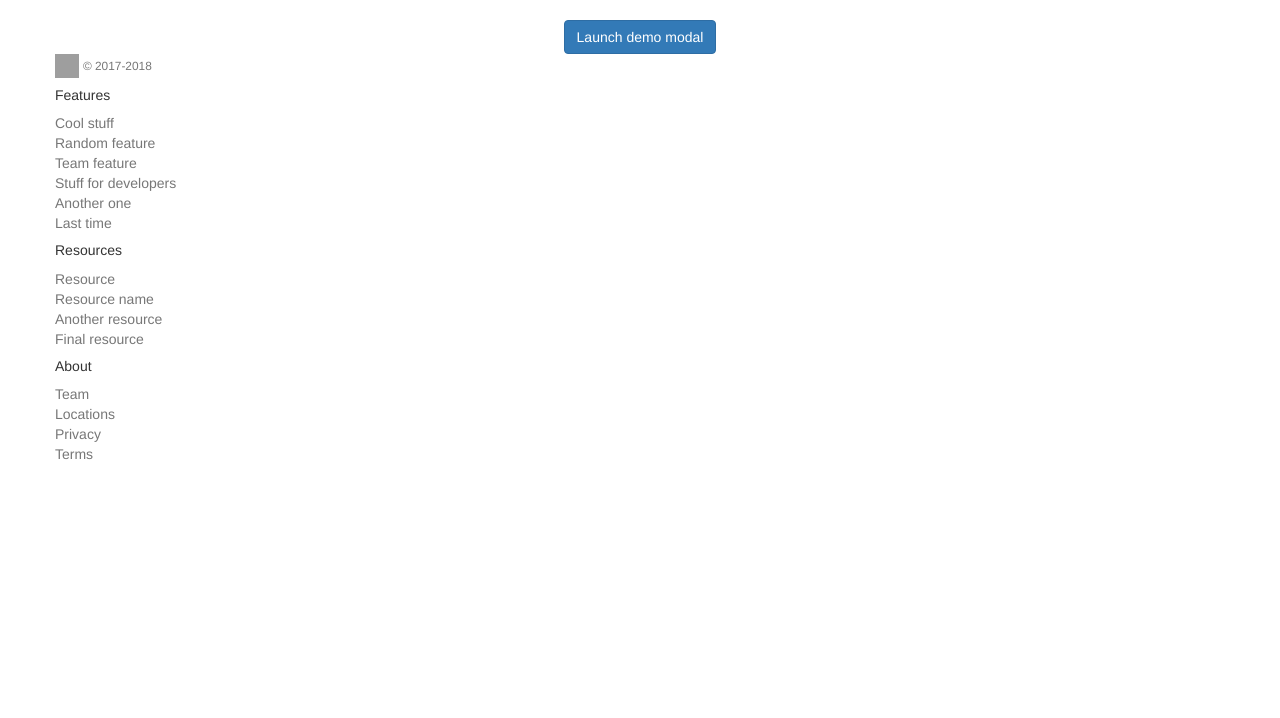
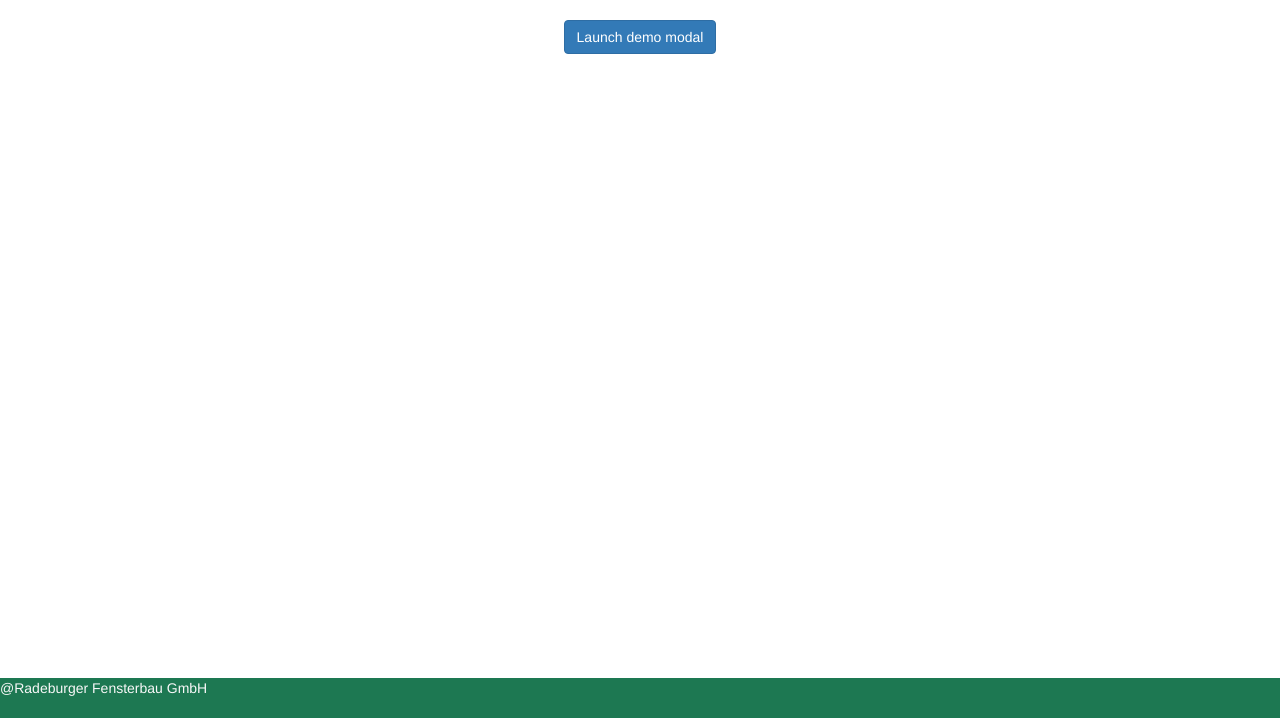
Before and after one commit to shoaib7k/pro_scr, a PHP site: page / in a window 1280 px wide. Shown: the part 82-800 px from the top of the page. Run offline with PHP 8.4, Linux system fonts and the light colour scheme; some libraries are stand-ins or nearby versions; grey boxes are pictures that could not be loaded.

Commit message:
footer add

```diff
--- /dev/null
+++ b/footer.php
@@ -0,0 +1,9 @@
+<footer style="
+   bottom:0;
+   width:100%;
+   height:40px;
+   background:#1D7852;
+   color: #F8F8F8;
+   position:absolute">
+    <p>@Radeburger Fensterbau GmbH</p>
+</footer>
--- a/header.php
+++ b/header.php
@@ -52,5 +52,6 @@
       </div>
 
     </div>
+  </nav>
 </div>
       <!--/.nav-collapse -->
--- a/index.php
+++ b/index.php
@@ -1,7 +1,9 @@
 <html>
+
 <head>
   <?php include "head.php"; ?>
 </head>
+
 <body>
   <?php include "header.php" ?>
 
@@ -40,45 +42,10 @@
 
     </div>
 
-        <footer class="pt-4 my-md-5 pt-md-5 border-top">
-          <div class="row">
-            <div class="col-12 col-md">
-              <img class="mb-2" src="https://getbootstrap.com/assets/brand/bootstrap-solid.svg" alt="" width="24" height="24">
-              <small class="d-block mb-3 text-muted">&copy; 2017-2018</small>
-            </div>
-            <div class="col-6 col-md">
-              <h5>Features</h5>
-              <ul class="list-unstyled text-small">
-                <li><a class="text-muted" href="#">Cool stuff</a></li>
-                <li><a class="text-muted" href="#">Random feature</a></li>
-                <li><a class="text-muted" href="#">Team feature</a></li>
-                <li><a class="text-muted" href="#">Stuff for developers</a></li>
-                <li><a class="text-muted" href="#">Another one</a></li>
-                <li><a class="text-muted" href="#">Last time</a></li>
-              </ul>
-            </div>
-            <div class="col-6 col-md">
-              <h5>Resources</h5>
-              <ul class="list-unstyled text-small">
-                <li><a class="text-muted" href="#">Resource</a></li>
-                <li><a class="text-muted" href="#">Resource name</a></li>
-                <li><a class="text-muted" href="#">Another resource</a></li>
-                <li><a class="text-muted" href="#">Final resource</a></li>
-              </ul>
-            </div>
-            <div class="col-6 col-md">
-              <h5>About</h5>
-              <ul class="list-unstyled text-small">
-                <li><a class="text-muted" href="#">Team</a></li>
-                <li><a class="text-muted" href="#">Locations</a></li>
-                <li><a class="text-muted" href="#">Privacy</a></li>
-                <li><a class="text-muted" href="#">Terms</a></li>
-              </ul>
-            </div>
-          </div>
-        </footer>
+
   </div>
 
+  <?php include 'footer.php';?>
+</body>
 
-</body>
 </html>
```
Also changed, not shown: group_list.php (+10 -2 lines), user_list.php (+10 -2 lines). Lines whose indentation alone changed are shown as unchanged.
